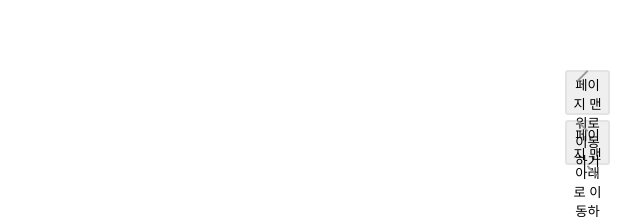
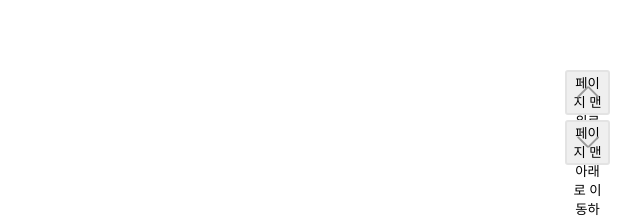
Before and after one commit to LumiLoves/codesquad, a website: page index_outline.html in a window 1280 px wide. Shown: the part 575-795 px from the top of the page, 640-1280 px from the left. Drawn offline with Linux system fonts and the light colour scheme; a web font is replaced by a local one.

Commit message:
Modify: 스크롤버튼 스타일 수정

```diff
--- a/src/css/scss/_layout.scss
+++ b/src/css/scss/_layout.scss
@@ -396,7 +396,7 @@
   position: fixed; right: 30px; bottom: 60px; z-index: 1;
 
   button {
-    display: block; width: 45px; height: 45px;
+    position: relative; display: block; width: 45px; height: 45px;
     border: 2px solid #e3e3e3; border-radius: 3px;
     cursor: pointer;
 
@@ -404,17 +404,18 @@
     &:hover, &:focus { background-color: #efefef; }
 
     &::before, &::after {
+      position: absolute; left: 50%; top: 50%;
       content: ""; display: block; width: 15px; height: 2px;
       border-radius: 10px; background-color: #999;
       transform-origin: center center;
     }
     &.up {
-      &::before { transform: translateX(2px) translateY(2px) rotateZ(-45deg) }
-      &::after { transform: translateX(12px) rotateZ(45deg); }
+      &::before { transform: translate(-84%, -100%) rotateZ(-45deg); }
+      &::after { transform: translate(-14%, -100%) rotateZ(45deg); }
     }
     &.down {
-      &::before { transform: translateX(2px) translateY(2px) rotateZ(45deg) }
-      &::after { transform: translateX(12px) rotateZ(-45deg); }
+      &::before { transform: translate(-84%, -100%) rotateZ(45deg); }
+      &::after { transform: translate(-14%, -100%) rotateZ(-45deg); }
     }
   }
 }
```
Also changed, not shown: src/css/compiled/main.css.
